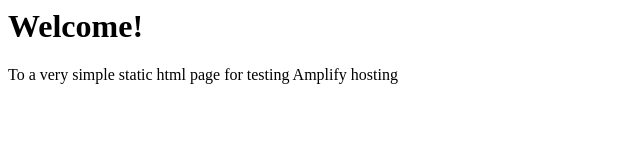
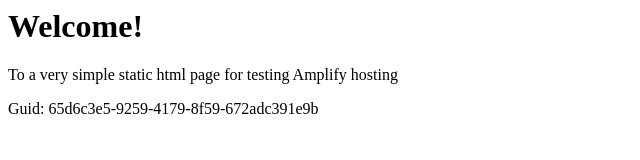
Before and after one commit to aws-aemilia-lhr/Github-PR-Commit-Integration-Test-DoNotTouch-v0-prod-eu-west-2, a website: page src/index.html in a window 1280 px wide. Shown: the whole page, without its empty margins (0-640 px from the left). Drawn offline with Linux system fonts and the light colour scheme.

Commit message:
commit from integ tests

```diff
--- a/src/index.html
+++ b/src/index.html
@@ -1,3 +1,5 @@
+
+
 <html lang="en">
 
 <head>
@@ -10,6 +12,6 @@
 <body>
     <h1>Welcome!</h1>
     <p>To a very simple static html page for testing Amplify hosting</p>
-</body>
+    <p>Guid: 65d6c3e5-9259-4179-8f59-672adc391e9b</p></body>
 
 </html>
```
